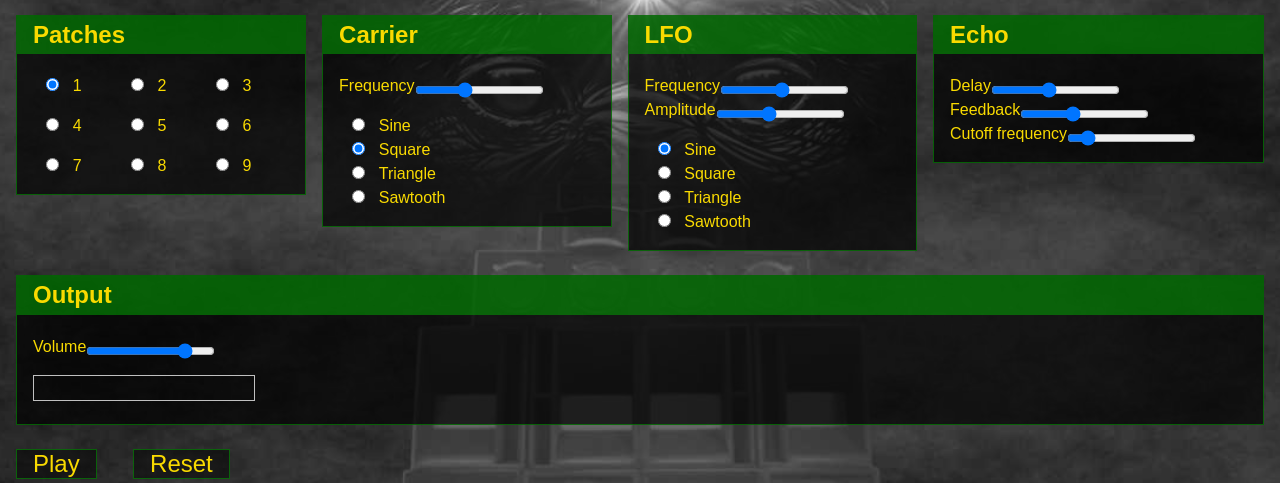
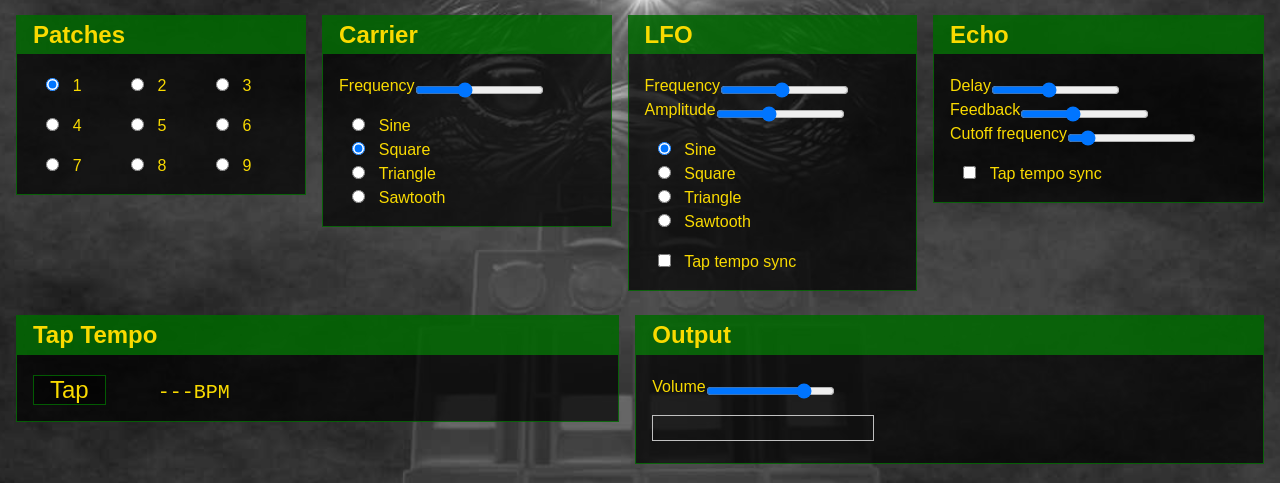
Before and after one commit to DwayneSamuels/dubsiren, a website: page index.html in a window 1280 px wide. Shown: the part 63-546 px from the top of the page. Drawn offline with nearby package versions, Linux system fonts and the light colour scheme; files that its build step writes are made by us from their sources.

Commit message:
Prepare UI elements for tap tempo

```diff
--- a/index.html
+++ b/index.html
@@ -65,8 +65,9 @@
         </div>
         <div class="param-group">
           <h2>LFO</h2>
-          <label>Frequency<input class="modulationFrequency" min="0.1" max="2" step="0.1" value="1" type="range"><span class="valueDisplay"></label>
-          <label>Amplitude<input class="modulationAmplitude" min="1" max="500" step="1" value="200" type="range"><span class="valueDisplay"></label>
+          <p>
+            <label>Frequency<input class="modulationFrequency" min="0.1" max="2" step="0.1" value="1" type="range"><span class="valueDisplay"></label>
+            <label>Amplitude<input class="modulationAmplitude" min="1" max="500" step="1" value="200" type="range"><span class="valueDisplay"></label>
           <p>
           <label>
             <input type="radio" name="modulationOscillatorType" class="modulationOscillatorType" value="sine" checked="checked">Sine
@@ -80,13 +81,25 @@
           <label>
             <input type="radio" name="modulationOscillatorType" class="modulationOscillatorType" value="sawtooth">Sawtooth
           </label>
+          <p>
+            <label><input class="modulationTapTempoSync" type="checkbox">Tap tempo sync</label></label>
+          </p>
         </div>
         <div class="param-group">
           <h2>Echo</h2>
           <p>
-          <label>Delay<input class="delayTime" min="0.1" max="1" step="0.01" value="0.5" type="range"></label>
-          <label>Feedback<input class="delayFeedback" min="0" max="1" step="0.01" value="0.4" type="range"></label>
-          <label>Cutoff frequency<input class="delayCutoffFrequency" min="1000" max="10000" step="10" value="2000" type="range"></label>
+            <label>Delay<input class="delayTime" min="0.1" max="1" step="0.01" value="0.5" type="range"></label>
+            <label>Feedback<input class="delayFeedback" min="0" max="1" step="0.01" value="0.4" type="range"></label>
+            <label>Cutoff frequency<input class="delayCutoffFrequency" min="1000" max="10000" step="10" value="2000" type="range"></label>
+          </p>
+          <p>
+            <label><input class="delayTapTempoSync" type="checkbox">Tap tempo sync</label></label>
+          </p>
+        </div>
+        <div class="param-group">
+          <h2>Tap Tempo</h2>
+          <p>
+            <label><button class="big-button" id="tapTempoButton">Tap</button><span id="tapTempoValue">---</span><span id="tapTempoUnit">BPM</span></label>
           </p>
         </div>
         <div class="param-group">
@@ -97,12 +110,12 @@
           </p>
         </div>
       </div>
-      <div class="big-buttons clear">
-        <button id="playButton">Play</button>
-        <button id="panicButton">Reset</button>
+      <div class="clear">
+        <button id="playButton" class="big-button">Play</button>
+        <button id="panicButton" class="big-button">Reset</button>
       </div>
       <footer>
-        <p class="help-text">Tip: hit space to play and number keys to select patches</p>
+        <p class="help-text">Tip: hit space to play, number keys to select patches and t for tap tempo</p>
         <p class="credit">
         Made by <a href="http://alexmarandon.com">Alex Marandon</a> for <a href="http://zongosound.com"> Zongo Sound</a>. The code is on <a href="https://github.com/amarandon/dubsiren">GitHub</a>.
           <a href="http://zongosound.com"><img width="80" src="http://www.zongosound.com/images/zongo_sound_logo.png" alt="Zongo Sound Logo"></a>
--- a/siren.js
+++ b/siren.js
@@ -7,6 +7,7 @@ var $ = document.querySelector.bind(document),
 
 var currentPatch, delay, feedback, filter,
     spacebar = 32, numPadZero = 96,
+    tapTempoKeyCode = 84, /* bind tap tempo to the t key */
     mainOscillator, modulationOscillator,
     sirenPlaying = false,
     ctx = new window.AudioContext(),
--- a/style.less
+++ b/style.less
@@ -46,7 +46,7 @@ h1 {
     padding-right: 0;
 }
 
-.big-buttons button {
+button.big-button {
     margin-top: 1em;
     border: 1px solid @green;
     color: @yellow;
@@ -65,6 +65,10 @@ h1 {
     -ms-user-select:none;
     user-select:none;
     -webkit-tap-highlight-color:rgba(0,0,0,0);
+}
+
+#tapTempoButton {
+  margin-top: 0;
 }
 
 .clear {
@@ -147,6 +151,15 @@ footer {
   display: inline;
 }
 
+#tapTempoValue {
+  margin-left: 1em;
+}
+
+#tapTempoValue, #tapTempoUnit {
+  font-family: monospace;
+  font-size: 20px;
+}
+
 @media screen and (max-width: 640px) {
   body {
     font-size: 12px;
@@ -188,7 +201,7 @@ footer {
       display: inline;
     }
   }
-  .big-buttons button {
+  button.big-button  {
     margin: 5px;
   }
   footer {
```
